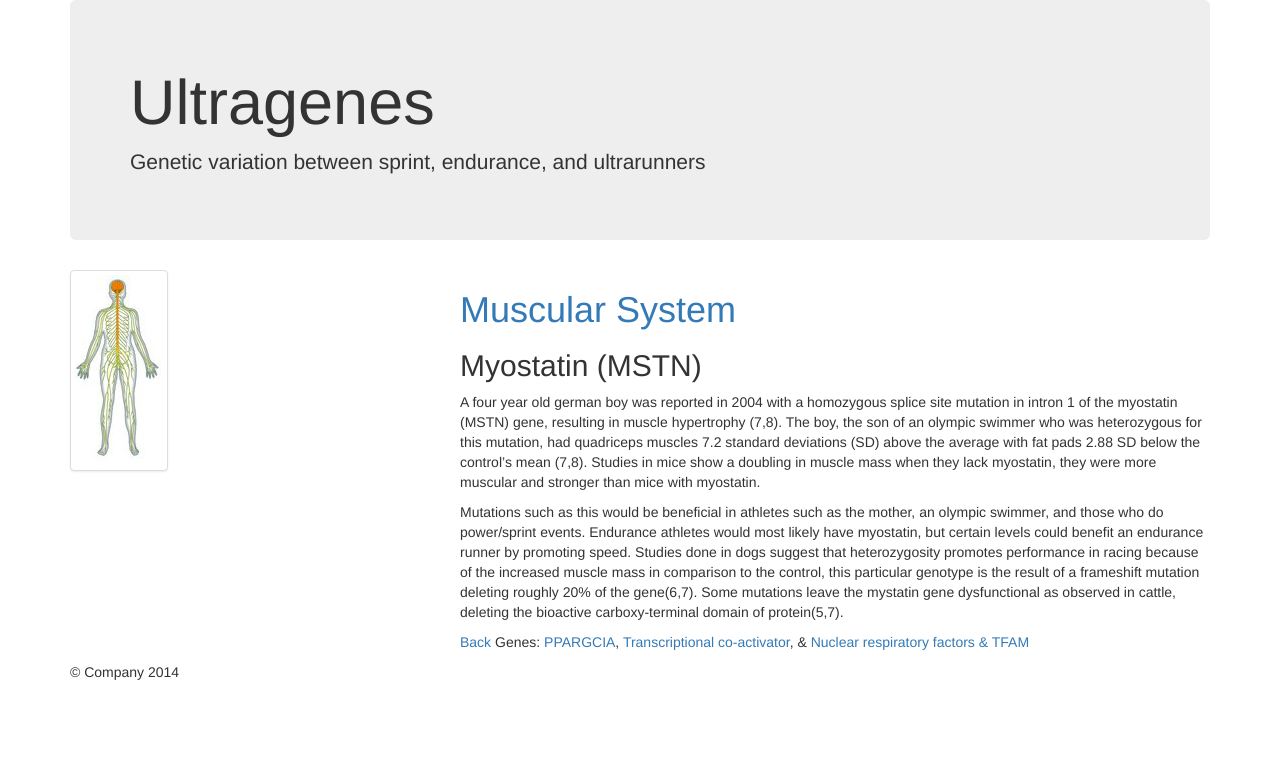
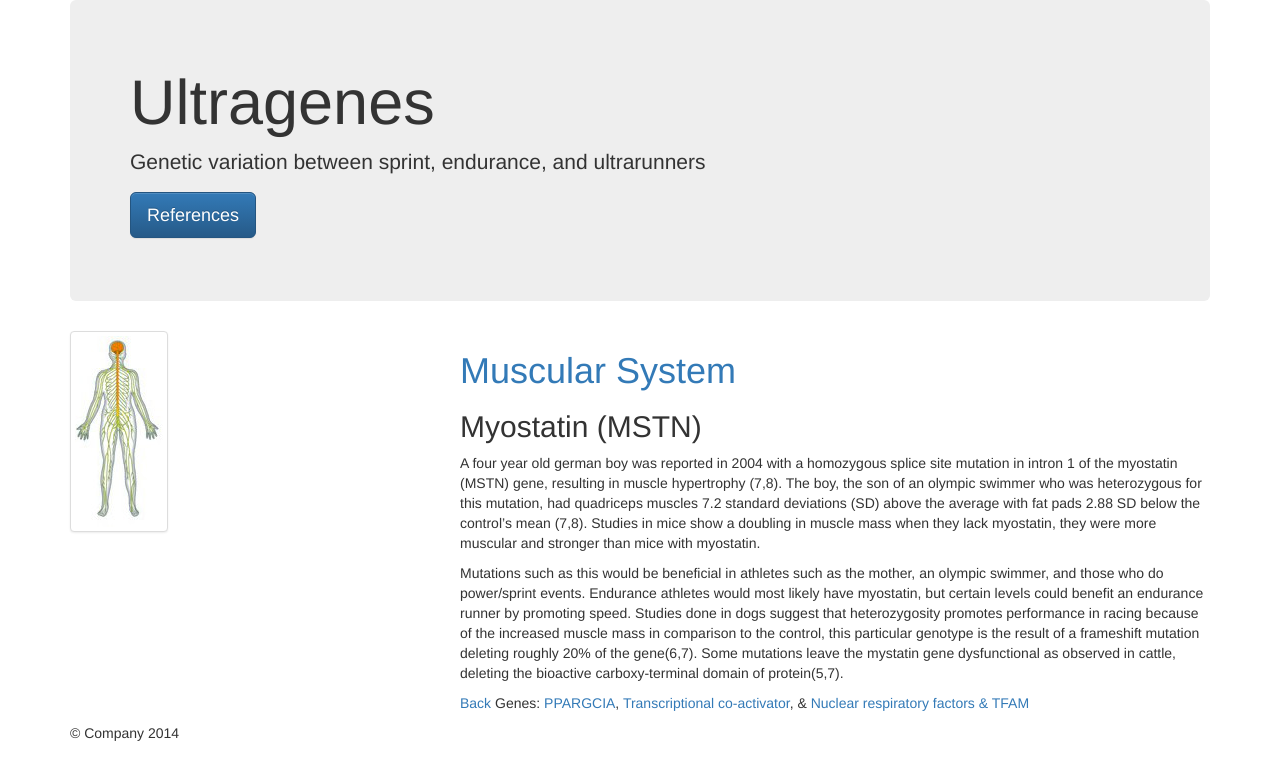
Before and after one commit to alexlovespancakes/Genomics-Ultragenes, a website: page src/myostatin.html in a window 1280 px wide. Drawn offline with nearby package versions, Linux system fonts and the light colour scheme.

Commit message:
Update myostatin.html

```diff
--- a/src/myostatin.html
+++ b/src/myostatin.html
@@ -31,7 +31,7 @@
 
         Genetic variation between sprint, endurance, and ultrarunners
 
-        </p>
+        </p><p><a class="btn btn-primary btn-lg" role="button" href="/references.html">References</a></a></p>
       </div>
 
       <div class="row">
```
